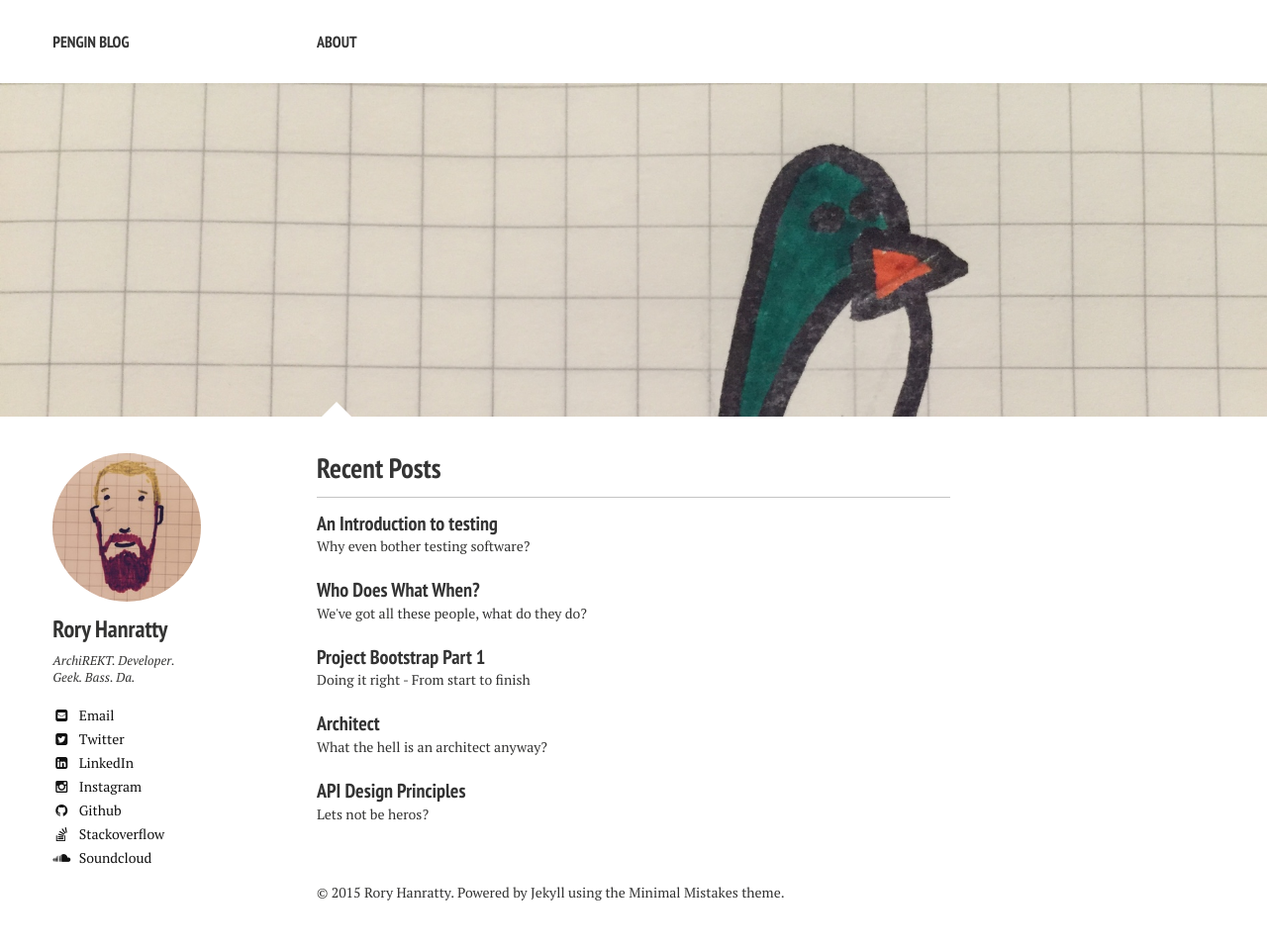
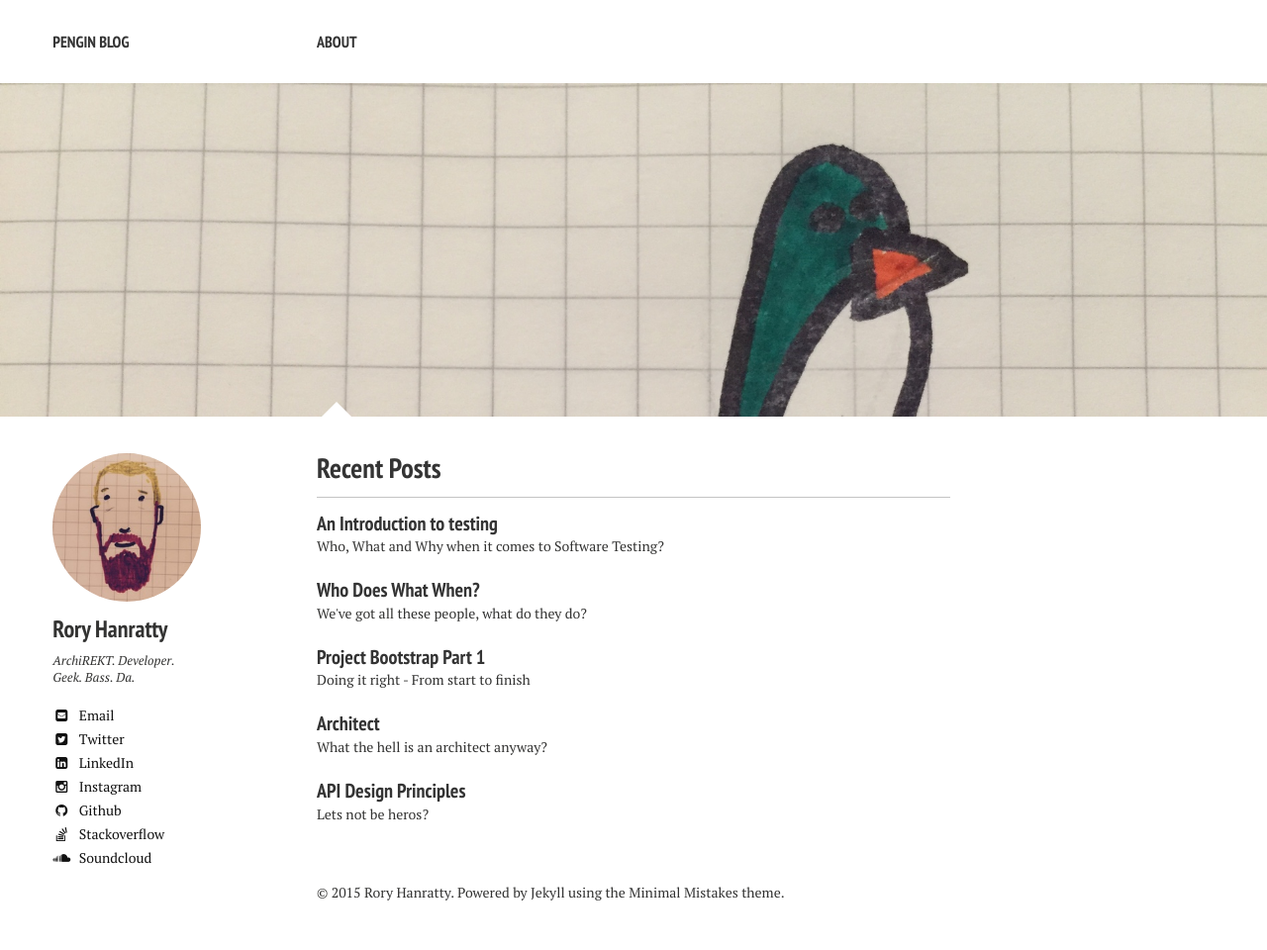
Before and after one commit to Rory80Hz/rory80hz.github.io, a Jekyll site: the page built from index.md, in a window 1280 px wide. Shown: the whole page at 99% size. Built offline with Jekyll 4.4.1, drawn with Linux system fonts in a browser that asks for light colours; nearby versions of some CDN libraries.

Commit message:
Change Excerpt

```diff
--- a/_posts/2015-06-29-an-introduction-to-testing.md
+++ b/_posts/2015-06-29-an-introduction-to-testing.md
@@ -1,7 +1,7 @@
 ---
 layout: post
 title: An Introduction to testing
-excerpt: "Why even bother testing software?"
+excerpt: "Who, What and Why when it comes to Software Testing?"
 modified: 2015-06-29
 tags: [agile,software development,testing,team]
 comments: true
```
